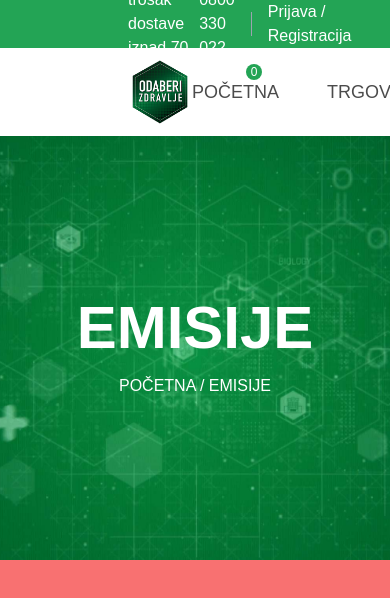
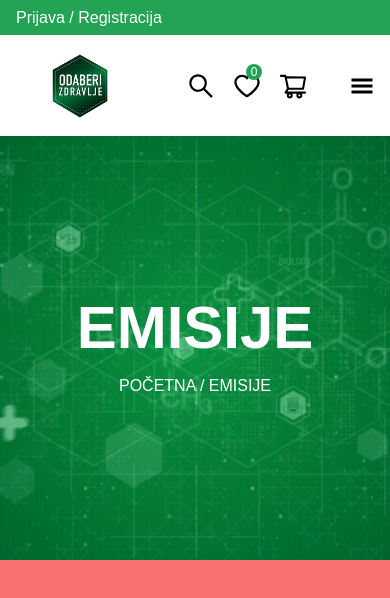
Before and after one commit to Kemdjul/eCommerce-Website, a Next.js app: page /emisije in a window 390 px wide. Shown: the top 598 px of the page. Built offline with nearby package versions, Linux system fonts and the light colour scheme.

Commit message:
Sve  aaaa
sd

```diff
--- a/components/Nav.jsx
+++ b/components/Nav.jsx
@@ -3,6 +3,7 @@ import Link from 'next/link';
 import { useRouter } from 'next/router';
 import { useStateContext } from '../context/StateContext';
 
+import Burger from './nav/Burger';
 import KosaricaSidebar from './kosaricaSidebar';
 import Pretrazi from './nav/Pretrazi';
 
@@ -10,34 +11,35 @@ import Image from 'next/image';
 import Logo from '../assets/logo.png';
 
 import { AiOutlineSearch, AiOutlineHeart, AiOutlineShoppingCart } from 'react-icons/ai';
+import { GiHamburgerMenu } from 'react-icons/gi';
 
 const Nav = () => {
   const router = useRouter();
-  const { showCart, setShowCart, totalQuantities, trazi, setTrazi } = useStateContext();
+  const { showCart, setShowCart, totalQuantities, trazi, setTrazi, setShowBurger, showBurger } = useStateContext();
 
   return (
     <nav
     className="w-full z-50 flex flex-col fixed">
       {trazi && <Pretrazi />}
       <div className="w-full h-[8.5rem] z-50 flex flex-col bg-white transition-all fixed">
-        <div className="w-full h-12 px-32 bg-primary flex items-center justify-between text-white">
-          <p>Besplatan trošak dostave iznad 70 eura</p>
+        <div className="w-full h-12 max-md: px-4 md:px-32 bg-primary flex items-center justify-between text-white">
+          <p className="max-sm:hidden">Besplatan trošak dostave iznad 70 eura</p>
 
           <div className="flex gap-4 items-center">
-            <p>0800 330 022</p>
-            <div className="w-[1px] h-6 bg-gray-400" />
+            <p className="max-sm:hidden">0800 330 022</p>
+            <div className="w-[1px] h-6 bg-gray-400 max-sm:hidden" />
             <p>Prijava / Registracija</p>
           </div>
         </div>
 
-        <div className="h-full flex px-32 items-center justify-between">
+        <div className="h-full flex px-4 md:px-32 items-center justify-between">
             <Image
               src={Logo}
               alt="logo"
               className="h-16 w-32 object-contain"
             />
 
-          <ul className="flex gap-12 items-center text-[18px] opacity-70">
+          <ul className="max-sm:hidden flex md:gap-12 items-center text-[18px] opacity-70">
             <p className={router.pathname === '/'
               ? "border-b-2 border-primary text-primary"
               : "hover:text-primary hover:border-b-2 border-primary duration-200 transition-all"}><Link href="/">POČETNA</Link></p>
@@ -68,8 +70,13 @@ const Nav = () => {
               <p className="text-xs text-white">{totalQuantities}</p>
             </div>
           </div>
+
+          <div className="sm:hidden h-full flex items-center justify-center">
+            <GiHamburgerMenu className="text-2xl" onClick={() => setShowBurger(true)} />
+          </div>
         </div>
       </div>
+      {showBurger && <Burger />}
       {showCart && <KosaricaSidebar />}
     </nav>
   )
--- a/components/homepage/HeaderBanner.jsx
+++ b/components/homepage/HeaderBanner.jsx
@@ -58,9 +58,9 @@ const HeaderBanner = ({ banneri }) => {
           <div className="flex flex-col items-center justify-center keen-slider__slide">
             <img src={urlFor(banner.image.asset._ref)} className="w-full h-screen absolute object-cover" />
             <div className="flex flex-col gap-4 ml-96 w-[35rem] justify-center">
-              <h5 className="text-primary text-2xl font-[600] z-[1]">{banner.smallText1}</h5>
-              <h1 className="text-6xl font-[600] z-[1]">{banner.bigText}</h1>
-              <h5 className="text-[#454545] font-[400] z-[1]">{banner.smallText2}</h5>
+              <h5 className="text-primary md:text-2xl font-[600] z-[1]">{banner.smallText1}</h5>
+              <h1 className="md:text-6xl text-5xl font-[600] z-[1]">{banner.bigText}</h1>
+              <h5 className="text-[#454545] font-[400] z-[1] opacity-0 md:opacity-100">{banner.smallText2}</h5>
               <button
                 type="button"
                 className="z-[1] px-4 py-2 bg-primary w-48 mt-12 text-white">
--- a/components/kosaricaSidebar.jsx
+++ b/components/kosaricaSidebar.jsx
@@ -9,7 +9,7 @@ import { AiOutlineClose, AiOutlineCloseCircle } from 'react-icons/ai';
 
 const kosaricaSidebar = () => {
   const cartRef = useRef();
-  const { totalPrice, cartItems, setShowCart, onRemove } = useStateContext();
+  const { totalPrice, totalQuantities, cartItems, setShowCart, onRemove } = useStateContext();
 
   return (
     <div className="w-full h-screen flex z-[100] sticky" ref={cartRef}>
@@ -18,6 +18,14 @@ const kosaricaSidebar = () => {
 
         <motion.div initial={{ x: 516 }} animate={{ x: 0 }} className="w-[32.25rem] h-full flex flex-col absolute right-0 gap-4 text-[#22262A] items-center bg-white px-4 py-8">
             <h5 className="text-3xl">MOJA KOŠARICA</h5>
+
+            <div className="w-full min-h-32 overflow-auto">
+            {totalQuantities ? '' : (
+              <div>
+                <AiOutlineClose className="absolute right-4 top-4 text-2xl text-primary cursor-pointer" onClick={() => setShowCart(false)} />
+                <p className="px-8 font-[700] text-2xl text-center py-24">Nema proizvoda u košarici.</p>
+              </div>
+            )}
 
             {cartItems.length >= 1 && cartItems.map((item) => (
               <div className="flex flex-col gap-2" key={item._id}>
@@ -40,6 +48,10 @@ const kosaricaSidebar = () => {
                 </div>
               </div>
             ))}
+            </div>
+
+            {totalQuantities != '0' && (
+              <div>
                 <div className="w-full flex px-6 justify-between items-center">
                   <p className="text-2xl">Ukupno:</p>
                   <p className="font-[400] text-2xl">{totalPrice.toFixed(2)}€</p>
@@ -48,6 +60,8 @@ const kosaricaSidebar = () => {
                 <div className="mt-8 flex items-center justify-center bg-primary rounded-lg text-white text-2xl w-64 h-[4.375rem]">Vidi košaricu</div>
               </Link>
               <button type="button" className="px-4 py-2 mt-8 bg-primary rounded-lg text-white text-2xl w-64 h-[4.375rem]">Plaćanje</button>
+              </div>
+            )}
         </motion.div>
     </div>
   )
--- /dev/null
+++ b/components/nav/Burger.jsx
@@ -0,0 +1,35 @@
+import React from 'react';
+import Link from 'next/link';
+import { useStateContext } from '../../context/StateContext';
+
+const Burger = () => {
+    const { setShowBurger } = useStateContext();
+
+  return (
+    <div className="w-full h-screen z-[51] text-white flex justify-center items-center">
+        <div className="w-full h-screen absolute bg-gray-800 opacity-40" onClick={() => setShowBurger(false)} />
+        <ul className="z-[52] flex flex-col text-4xl gap-8">
+            <Link onClick={() => setShowBurger(false)} href="/">
+                <li>Početna</li>
+            </Link>
+            <Link onClick={() => setShowBurger(false)} href="/trgovina">
+                <li>Trgovina</li>
+            </Link>
+            <Link onClick={() => setShowBurger(false)} href="/emisije">
+                <li>Emisije</li>
+            </Link>
+            <Link onClick={() => setShowBurger(false)} href="/novosti">
+                <li>Novosti</li>
+            </Link>
+            <Link onClick={() => setShowBurger(false)} href="/o-nama">
+                <li>O nama</li>
+            </Link>
+            <Link onClick={() => setShowBurger(false)} href="/kontakt">
+                <li>Kontakt</li>
+            </Link>
+        </ul>
+    </div>
+  )
+}
+
+export default Burger
--- a/context/StateContext.js
+++ b/context/StateContext.js
@@ -13,6 +13,7 @@ export const StateContext = ({ children }) => {
     const [trazi, setTrazi] = useState(false);
     const [showNapustanje, setShowNapustanje] = useState(false);
     const [postupak, setPostupak] = useState(1);
+    const [showBurger, setShowBurger] = useState(false);
 
     let foundProduct;
 
@@ -90,6 +91,8 @@ export const StateContext = ({ children }) => {
                 setShowNapustanje,
                 postupak,
                 setPostupak,
+                showBurger,
+                setShowBurger,
             }}
         >
             {children}
--- a/pages/_app.tsx
+++ b/pages/_app.tsx
@@ -3,8 +3,6 @@ import '../styles/globals.css';
 import type { AppProps } from 'next/app';
 
 import { StateContext } from '../context/StateContext';
-
-
 
 export default function App({ Component, pageProps }: AppProps) {
   return (
--- a/pages/produkt/[slug].js
+++ b/pages/produkt/[slug].js
@@ -77,9 +77,11 @@ const ProductDetails = ({ produkt, produkti }) => {
         <div className="w-full h-screen items-center flex flex-col text-[#262626]">
           <Nav />
 
-          <div className="w-full h-12 flex justify-center items-center gap-10 mt-[8.5rem]">
+          <div className="w-full h-12 flex justify-center items-center bg-[#F6F7F8] py-4 gap-10 mt-[8.5rem]">
             <p className="text-primary font-[400]">Početna</p>
+            <p className="text-[#C1C8CE]">/</p>
             <p className="text-primary font-[400]">Trgovina</p>
+            <p className="text-[#C1C8CE]">/</p>
             <p className="text-[#262626] font-[400]">{produkt.naziv}</p>
           </div>
 
--- a/pages/trgovina.tsx
+++ b/pages/trgovina.tsx
@@ -1,4 +1,6 @@
 import React from 'react';
+
+import { Poppins } from '@next/font/google';
 
 import Nav from '../components/Nav';
 import TrgovinaHeader from '../components/trgovina/TrgovinaHeader';
@@ -8,9 +10,15 @@ import CallToAction from '../components/homepage/CallToAction';
 import Footer from '../components/homepage/Footer';
 import { client } from '../lib/client';
 
+const poppins = Poppins({
+  weight: ['400', '500', '600', '700'],
+  style: ['normal'],
+  subsets: ['latin'],
+ });
+
 const Trgovina = ({ produkti }) => {
   return (
-    <div>
+    <div className={poppins.className}>
         <Nav />
         <TrgovinaHeader />
         <ListaProdukata produkti={produkti} />
```
Lines whose indentation alone changed are shown as unchanged.
